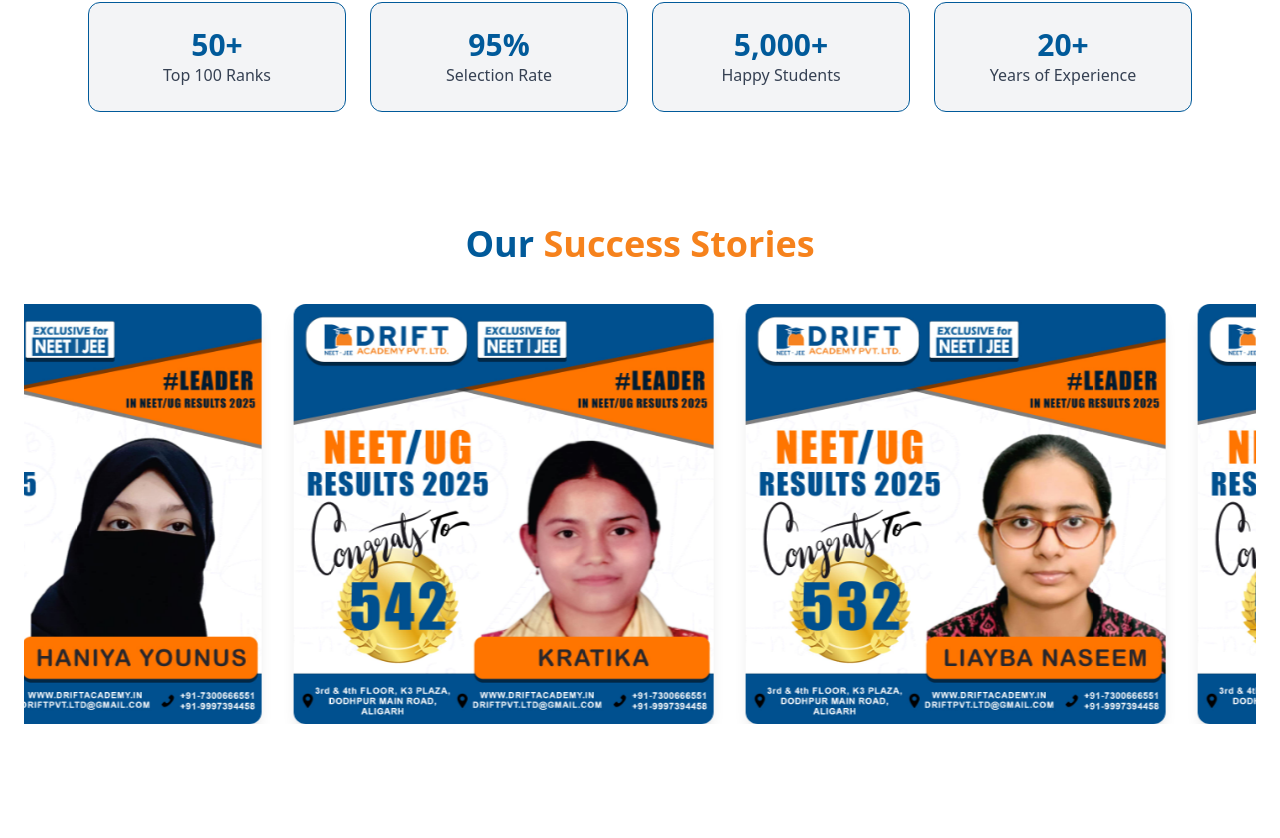
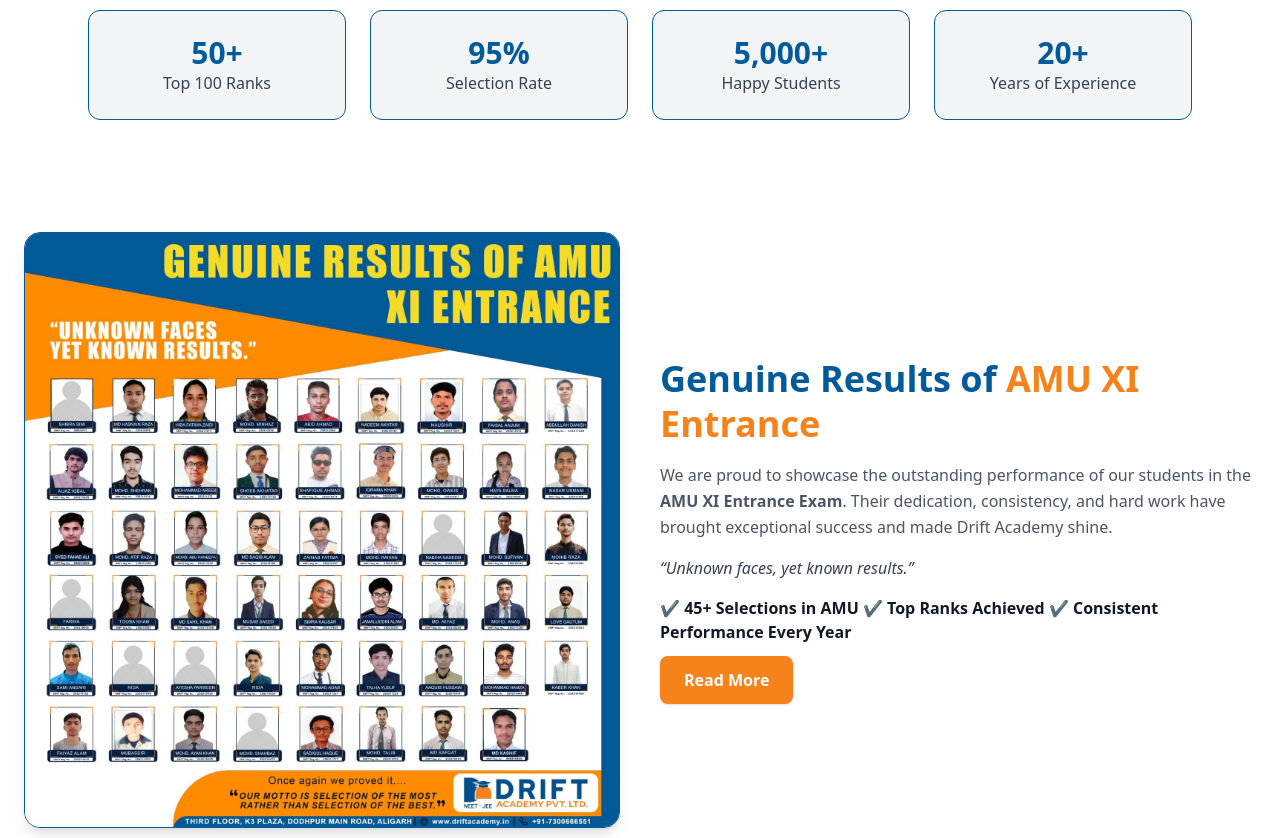
Before and after one commit to atif-afsar/Drift-Academy, a React (Vite) app: page /results in a window 1280 px wide. Shown: the part 722-1560 px from the top of the page. Built offline with nearby package versions, Linux system fonts and the light colour scheme.

Commit message:
Adding more stories and results in result section

```diff
--- /dev/null
+++ b/src/Components/Results/ResultBannerSection.jsx
@@ -0,0 +1,46 @@
+export default function AmuResultSection() {
+  return (
+    <section className="w-full py-16 bg-white">
+      <div className="max-w-7xl mx-auto px-6 grid grid-cols-1 md:grid-cols-2 gap-10 items-center">
+
+        {/* LEFT — Result Banner Image */}
+        <div>
+          <div className="w-full rounded-2xl overflow-hidden shadow-lg border ">
+            <img
+              src="/public/results/amu.jpg"
+              alt="AMU Entrance Results"
+              className="w-full h-auto object-cover"
+            />
+          </div>
+        </div>
+
+        {/* RIGHT — Appreciation Text */}
+        <div>
+          <h2 className="text-3xl md:text-4xl font-bold leading-tight heading-primary">
+            Genuine Results of <span className="text-accent">AMU XI Entrance</span>
+          </h2>
+
+          <p className="text-gray-600 mt-4 text-sm md:text-base leading-relaxed">
+            We are proud to showcase the outstanding performance of our students in
+            the <strong>AMU XI Entrance Exam</strong>. Their dedication, consistency,
+            and hard work have brought exceptional success and made Drift Academy shine.
+          </p>
+
+          <p className="text-gray-700 mt-4 italic text-sm md:text-base">
+            “Unknown faces, yet known results.”
+          </p>
+
+          <p className="text-gray-900 mt-4 font-semibold">
+            ✔ 45+ Selections in AMU
+            ✔ Top Ranks Achieved
+            ✔ Consistent Performance Every Year
+          </p>
+
+           <button  className="bg-[#f6821c] text-white px-6 py-3 mt-3 font-semibold rounded-lg shadow-sm hover:bg-yellow-600">
+             <a href="https://www.youtube.com/@driftacademypvtltd/featured">Read More</a>
+            </button>
+        </div>
+      </div>
+    </section>
+  );
+}
--- a/src/Components/Results/ResultsHero.jsx
+++ b/src/Components/Results/ResultsHero.jsx
@@ -28,11 +28,11 @@
         </div>
 
         {/* RIGHT SIDE IMAGE */}
-        <div className="w-full">
+        <div className="w-full lg:mt-8 rounded-2xl overflow-hidden shadow-lg border">
           <img
             src="/images/image.png"
             alt="Students Celebrating"
-            className="w-full lg:w-[700px] sm:pt-6 rounded-xl object-cover shadow-md"
+            className="w-full h-auto object-cover"
           />
         </div>
 
--- a/src/Pages/Result.jsx
+++ b/src/Pages/Result.jsx
@@ -4,6 +4,7 @@
 import StudentStories from '../Components/Results/StudentStories'
 import TopperVideo from '../Components/Results/TopperVideo'
 import ResultsCTA from '../Components/Results/ResultsCTA'
+import ResultBannerSection from '../Components/Results/ResultBannerSection'
 // import Reveal from './Reveal'
 
 const Result = () => {
@@ -13,6 +14,8 @@
       <ResultsHero />
 
       <StatsSection />
+
+      <ResultBannerSection />
 
       <StudentStories />
 
```
